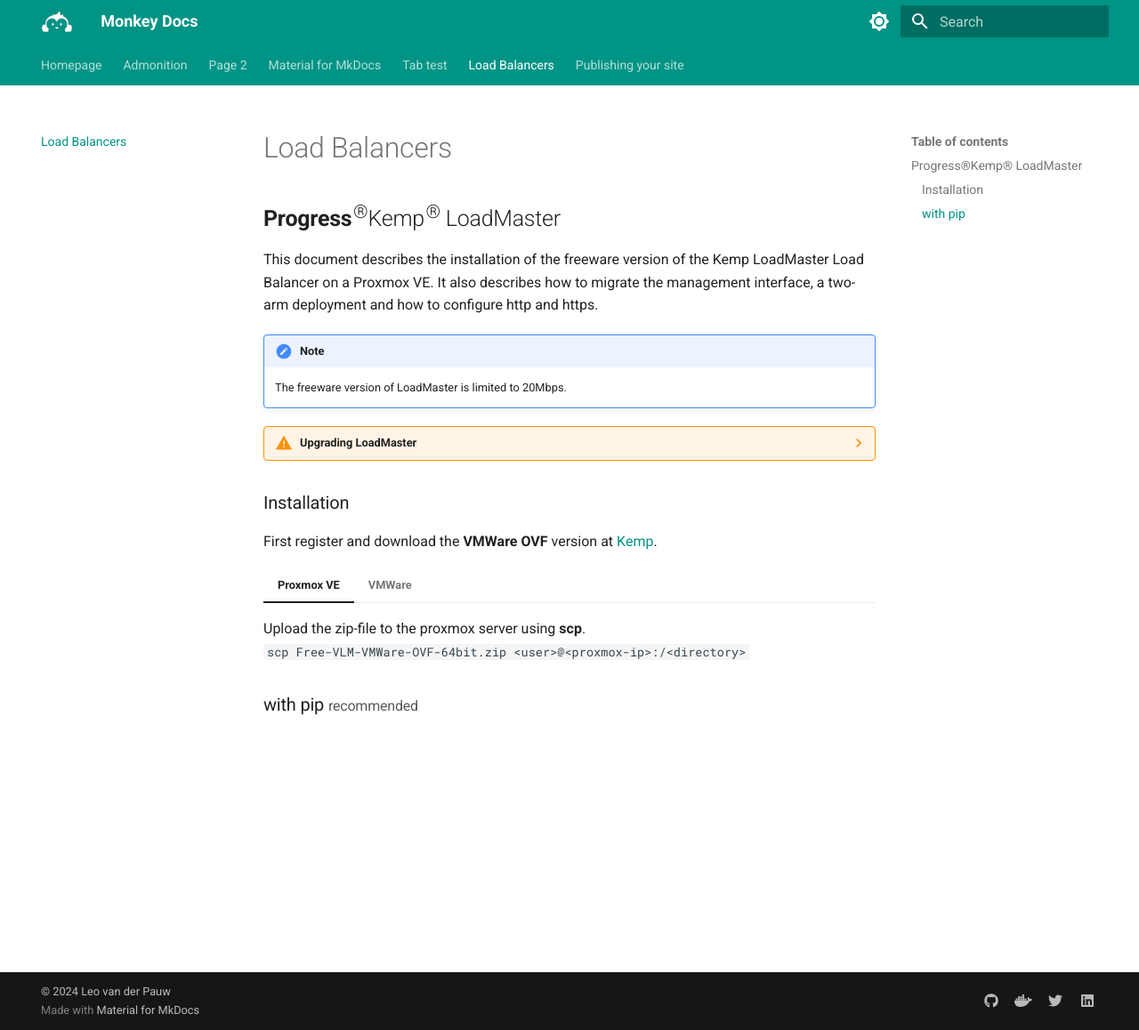
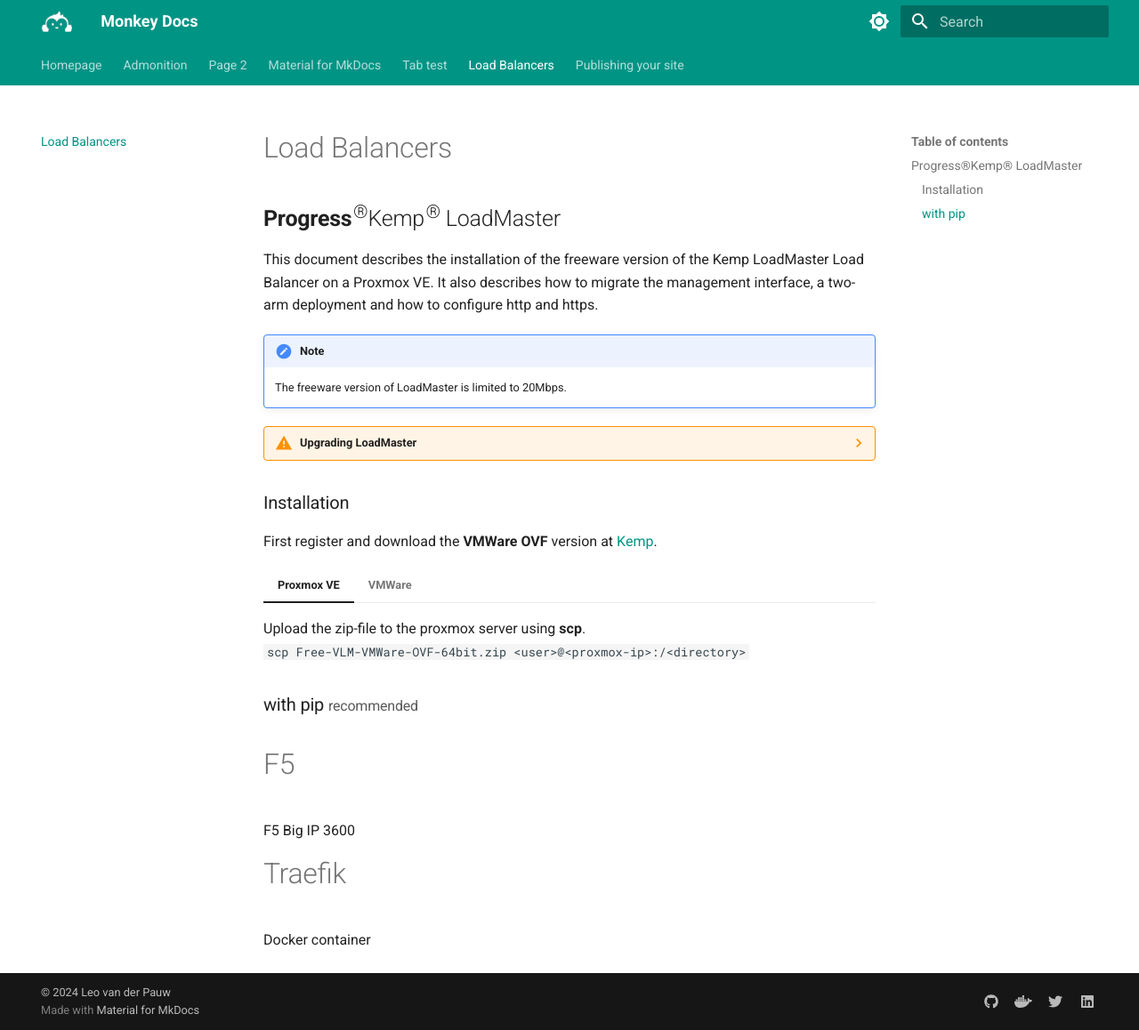
Before and after one commit to lp182501/mkdocs, an MkDocs documentation site: the page built from docs/page5.md, in a window 1280 px wide and 1158 px high. Shown: the whole window at 89% size. Built offline with MkDocs 1.6.1 and Material for MkDocs 9.7.7, drawn with Linux system fonts in a browser that asks for light colours.

Commit message:
Update page5.md

```diff
--- a/docs/page5.md
+++ b/docs/page5.md
@@ -19,3 +19,10 @@
     ### with pip <small>recommended</small> { #with-pip data-toc-label="with pip" }
 
 === "VMWare"
+    Text
+
+# F5
+F5 Big IP 3600
+
+# Traefik
+Docker container
```
